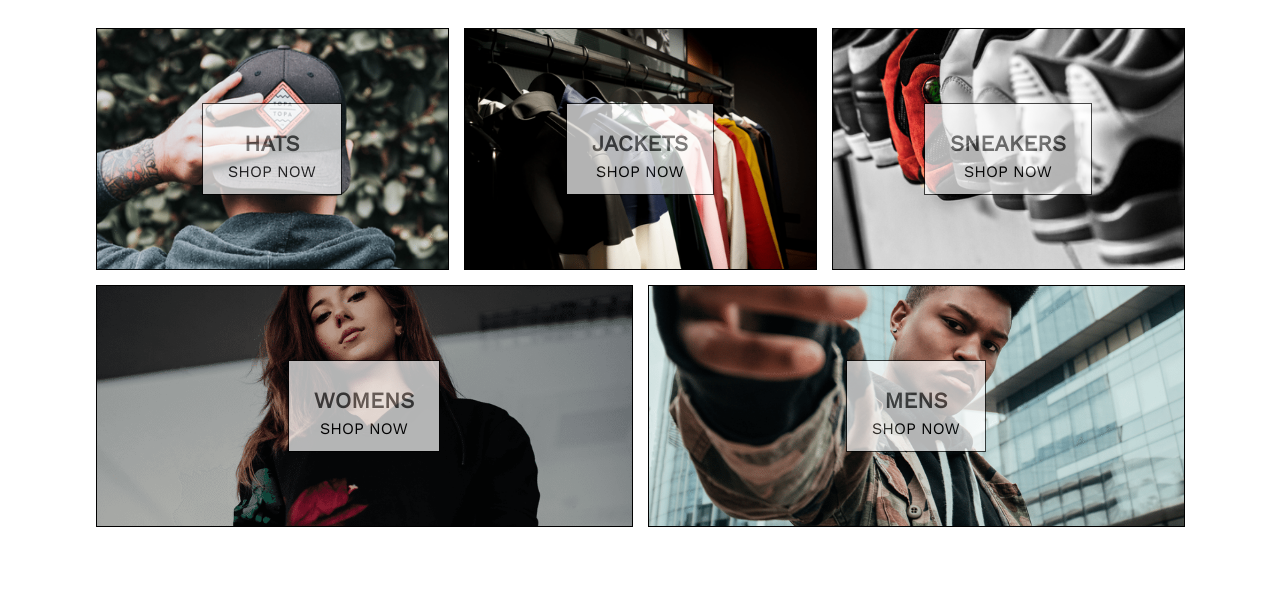
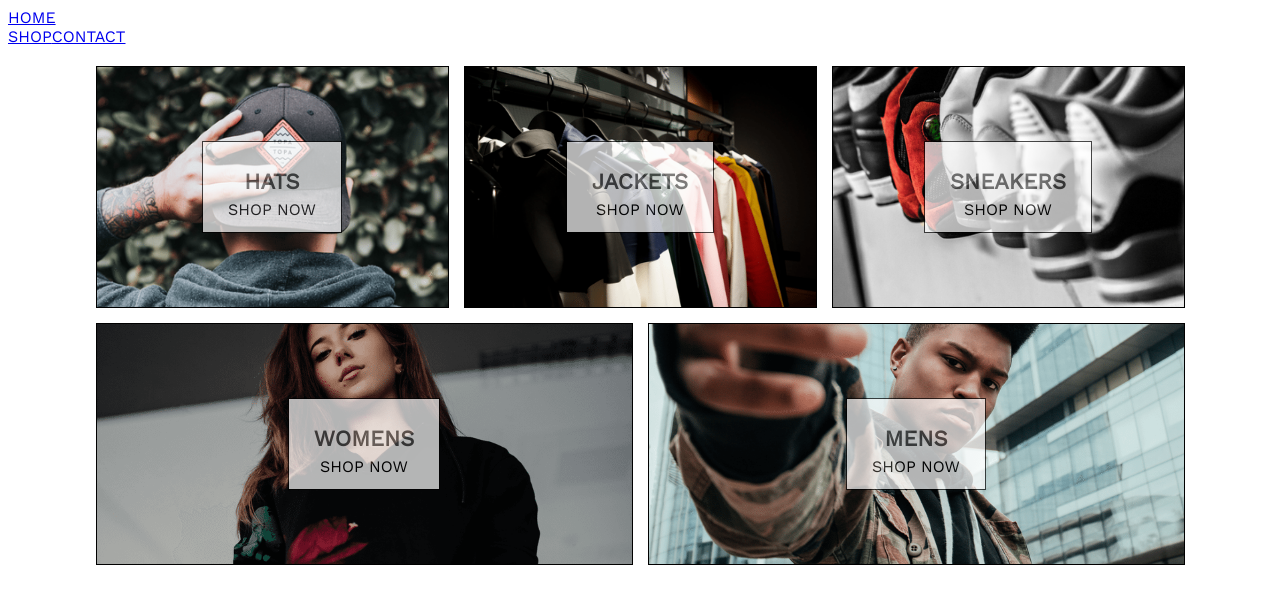
Before and after one commit to kumarMangesh/clothing-store, a React (Create React App) app: page / in a window 1280 px wide. Shown: the top 604 px of the page. Built offline with nearby package versions, Linux system fonts and the light colour scheme.

Commit message:
adding header

```diff
--- a/src/App.js
+++ b/src/App.js
@@ -2,6 +2,7 @@ import React from "react";
 import { Switch, Route} from 'react-router-dom';
 import ShopPage from "./component/shop-data/shop.component";
 import HomePage from "./pages/homepage/homepage.content";
+import Header from "./component/header/header.component";
 
 
 
@@ -9,6 +10,7 @@ import HomePage from "./pages/homepage/homepage.content";
 function App() {
   return (
     <div>
+      <Header/>
       <Switch>
         <Route exact path='/' component={HomePage}/>
         <Route exact path='/shop' component={ShopPage}/>
--- /dev/null
+++ b/src/component/header/header.component.jsx
@@ -0,0 +1,16 @@
+import React from "react";
+import { Link } from "react-router-dom";
+
+
+const Header=()=>{
+    return(
+        <div className="header-container">
+            <Link to='/'>HOME</Link>
+            <div>
+                <Link className="option" to="/shop">SHOP</Link>
+                <Link className="option" to="/contact">CONTACT</Link>
+            </div>
+        </div>
+    )
+}
+export default Header;
```
Also changed, not shown: src/component/header/header.styles.scss (added).
